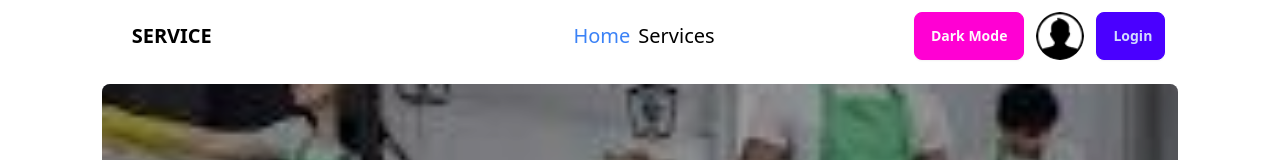
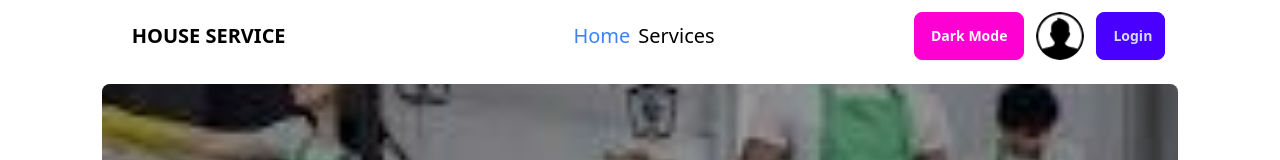
Before and after one commit to 09mehed/house-services, a React (Vite) app: page / in a window 1280 px wide. Shown: the top 160 px of the page. Built offline with nearby package versions, Linux system fonts and the light colour scheme; no server answers.

Commit message:
assignment is ok

```diff
--- a/src/Components/Navbar.jsx
+++ b/src/Components/Navbar.jsx
@@ -67,7 +67,7 @@ const Navbar = () => {
                             {links}
                         </ul>
                     </div>
-                    <Link to='/' className="btn btn-ghost text-xl">SERVICE</Link>
+                    <Link to='/' className="btn btn-ghost text-xl">HOUSE SERVICE</Link>
                 </div>
                 <div className="navbar-center hidden lg:flex">
                     {links}
```
